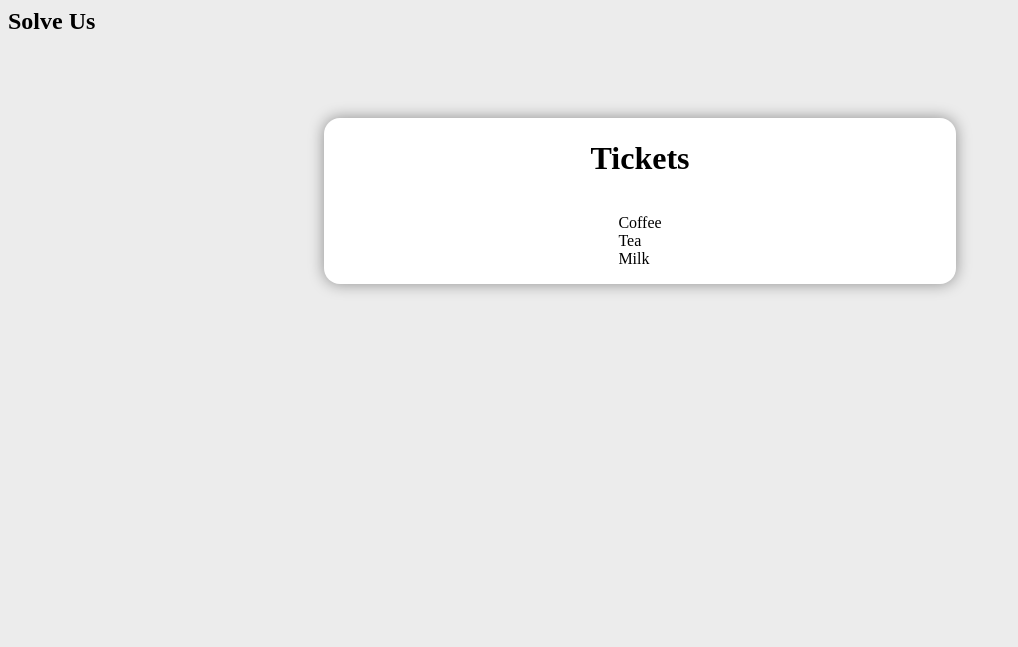
After one commit to rssadal/Trouble-Tickets-Project, a PHP site: page /Views/Tickets/Index.html in a window 1280 px wide. The commit adds this page. Shown: the top 647 px of the page, without its empty margins (0-1018 px from the left). Run offline with PHP 8.4, Linux system fonts and the light colour scheme.

Commit message:
new views

```diff
--- a/Style/master.css
+++ b/Style/master.css
@@ -12,6 +12,27 @@ html{
 body{
     display:flex;
     flex-direction: column;
+    background-color: var(--cor_primaria);
+    height: 80%;
+}
+
+.box{
+    display:flex;
+    margin-top: 5%;
+    flex-direction: column;
+    justify-content: center;
+    align-items: center;
+    align-self: center;
+    border-radius: 1em;
+    background-color: white;
+    box-shadow: 0px 0px 15px rgba(0, 0, 0, 0.4);
+    width: 50%;
+}
+
+#logo h2{
+    font-family: var(--font_logo);
+    margin-top: 0px;
+    padding: 0px;
 }
 
 .confirm{
--- /dev/null
+++ b/Style/tickets.css
@@ -0,0 +1,12 @@
+#list ul {
+    list-style-type: none;
+    padding: 0px;
+}
+
+#list ul il{
+
+}
+
+#list {
+    width: 100%;
+}
--- /dev/null
+++ b/Views/Tickets/Index.html
@@ -0,0 +1,30 @@
+<!DOCTYPE html>
+
+<html>
+    <head>
+        <meta charset="utf-8">
+        <link rel="stylesheet" href="../../Style/master.css">
+        <link rel="stylesheet" href="../../Style/tickets.css">
+        <title>Tickets</title>
+    </head>
+
+    <body>
+        <div id="logo"><h2>Solve Us</h2></div>
+        <div class="box">
+            <h1>
+                Tickets
+            </h1>
+            <div>
+                <div id="list">
+                    <ul>
+                        <li>Coffee</li>
+                        <li>Tea</li>
+                        <li>Milk</li>
+                    </ul>
+                </div>
+            </div>
+        </div>
+
+
+    </body>
+</html
```
Also changed, not shown: Style/register.css (+0 -11 lines), Style/faqs.css (added).
